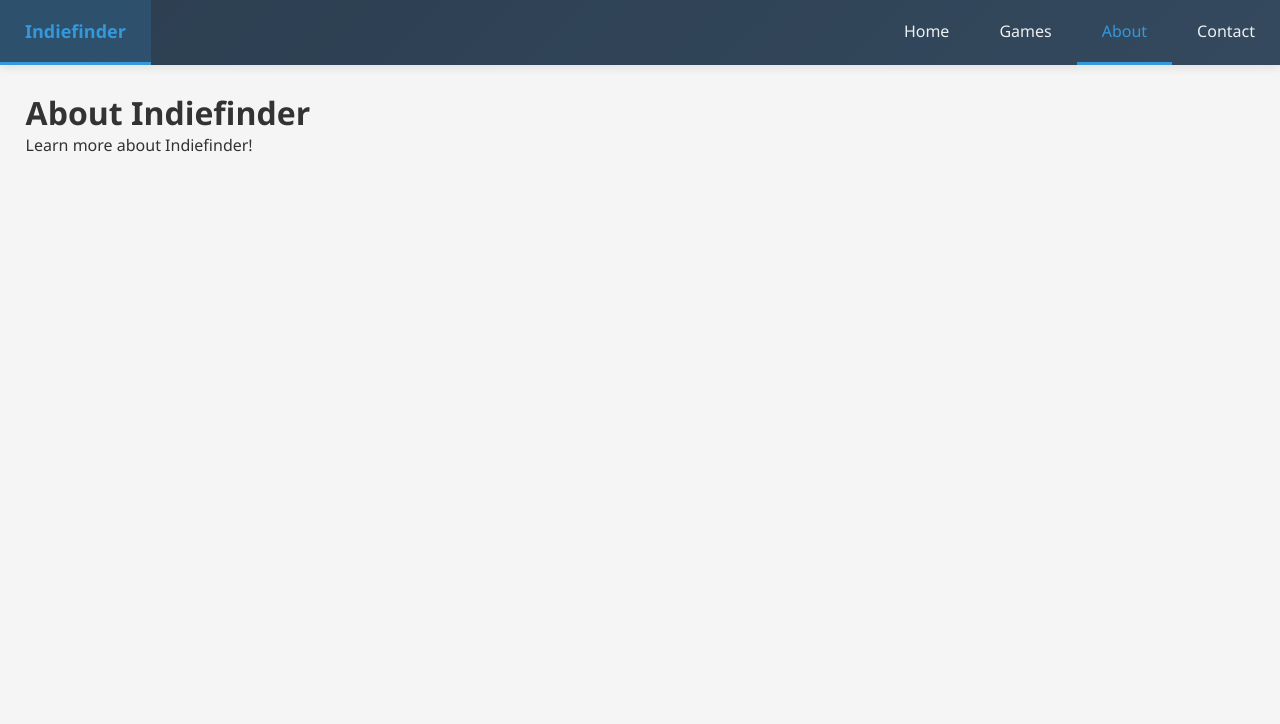
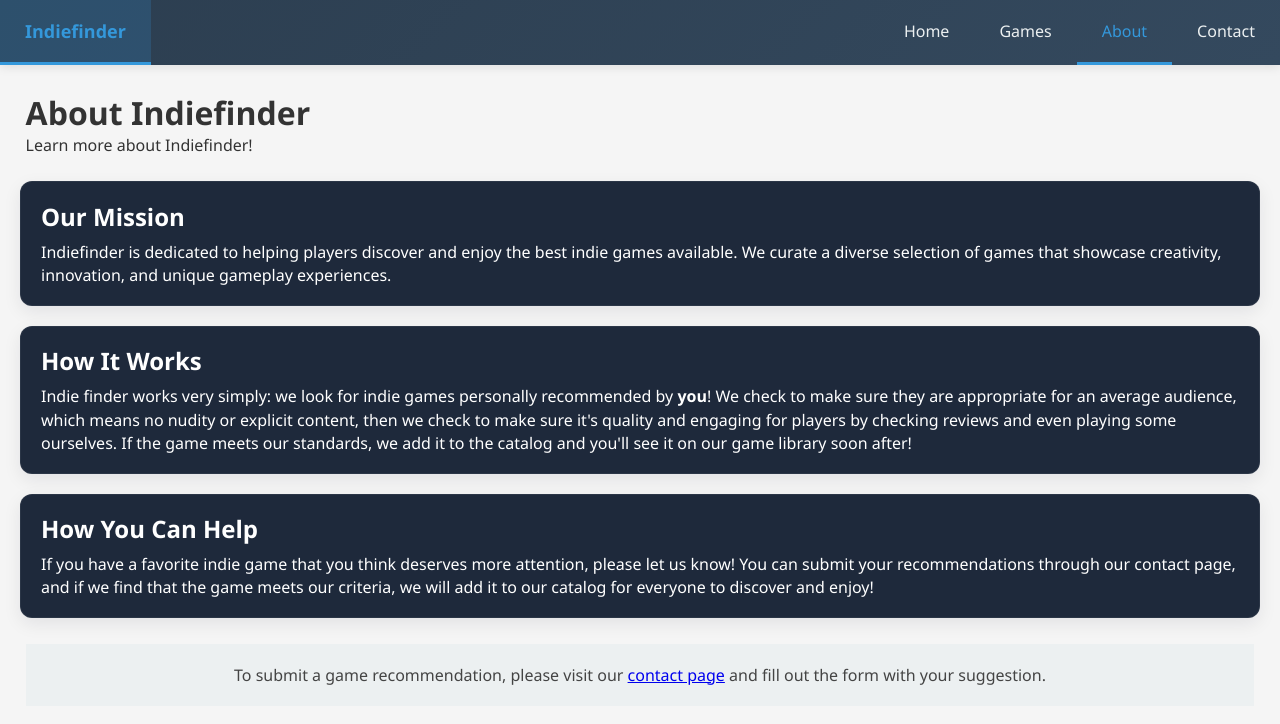
Before and after one commit to Braedan-Mitchell/project-2_Indiefinder, a plain HTML site: page html/about.html in a window 1280 px wide. Drawn offline with Linux system fonts and the light colour scheme.

Commit message:
added content to the about page.

```diff
--- a/css/cssall/styleAll.css
+++ b/css/cssall/styleAll.css
@@ -4,6 +4,14 @@ body {
     font-family: 'Segoe UI', Tahoma, Geneva, Verdana, sans-serif;
     background-color: #f5f5f5;
     color: #333;
+}
+
+footer {
+    text-align: center;
+    padding: 20px 0;
+    background-color: #ecf0f1;
+    color: #2c3e50;
+    margin-top: 40px;
 }
 
 /* Navbar Styling */
--- a/css/csspages/cssabout.css
+++ b/css/csspages/cssabout.css
@@ -1 +1,54 @@
 /*css styling for the about page of the indiefind project */
+
+/* Card / bubble layout for about page */
+:root{
+    /* fallback values — adjust to match your real navbar colors in your main stylesheet */
+    --nav-bg: #1e293b;        /* default navbar color (dark slate) */
+    --nav-accent: #2563eb;    /* brighter accent for hover glow */
+}
+
+
+.about-grid{
+    display:flex;
+    gap:1.25rem;
+    align-items:flex-start;
+    justify-content:flex-start; /* changed: let cards size to content */
+    flex-wrap:wrap;
+    margin:1.25rem;
+}
+
+.card{
+    background: var(--nav-bg);
+    color: #ffffff;
+
+    border-radius:12px;
+    padding:1.1rem 1.25rem;
+    box-shadow:0 6px 18px rgba(12,18,33,0.08);
+    border:1px solid rgba(255,255,255,0.06);
+    flex: 0 1 auto; /* changed: size to content, expand/shrink with text */
+    width: auto;
+    min-width: 0;
+
+    transition: transform 180ms ease, box-shadow 180ms ease, filter 180ms ease;
+}
+
+/* hover: come forward slightly and glow a brighter color */
+.card:hover{
+    transform: translateY(-6px) scale(1.02);
+    box-shadow:
+        0 12px 30px rgba(12,18,33,0.18),
+        0 0 18px color-mix(in srgb, var(--nav-accent) 70%, rgba(255,255,255,0) 30%);
+    filter: brightness(1.06);
+}
+
+.card h2{ margin-top:0; }
+
+.about-content p,
+.how-it-works p,
+.how-to-help p{ margin-top:0.5rem; color:#fff; line-height:1.45; }
+
+footer{ text-align:center; margin:2rem 0; color:#444; }
+
+@media (max-width:720px){
+    .about-grid{ flex-direction:column; gap:1rem; margin:0.75rem; }
+}
--- a/html/about.html
+++ b/html/about.html
@@ -29,5 +29,25 @@
         <p>Learn more about Indiefinder!</p>
     </div>
 
+    <main class="about-grid">
+        <div id="mission" class="about-content card">
+            <h2>Our Mission</h2>
+            <p>Indiefinder is dedicated to helping players discover and enjoy the best indie games available. We curate a diverse selection of games that showcase creativity, innovation, and unique gameplay experiences.</p>
+        </div>
+
+        <div id="how-it-works" class="how-it-works card">
+            <h2>How It Works</h2>
+            <p>Indie finder works very simply: we look for indie games personally recommended by <b>you</b>! We check to make sure they are appropriate for an average audience, which means no nudity or explicit content, then we check to make sure it's quality and engaging for players by checking reviews and even playing some ourselves. If the game meets our standards, we add it to the catalog and you'll see it on our game library soon after!</p>
+        </div>
+
+        <div id="how-to-help" class="how-to-help card">
+            <h2>How You Can Help</h2>
+            <p>If you have a favorite indie game that you think deserves more attention, please let us know! You can submit your recommendations through our contact page, and if we find that the game meets our criteria, we will add it to our catalog for everyone to discover and enjoy!</p>
+        </div>
+    </main>
+
+    <footer>
+        To submit a game recommendation, please visit our <a href="contact.html">contact page</a> and fill out the form with your suggestion.
+    </footer>
 </body>
 </html>
```
Also changed, not shown: css/csspages/cssindex.css (+0 -8 lines).
